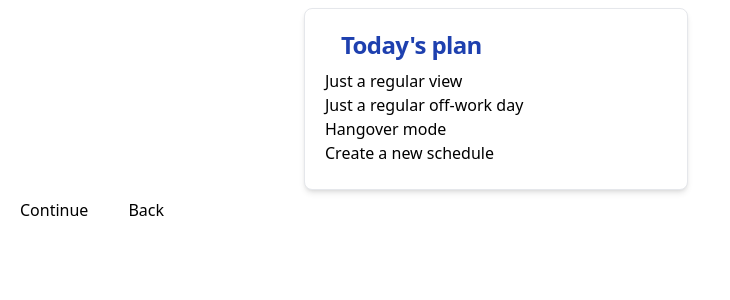
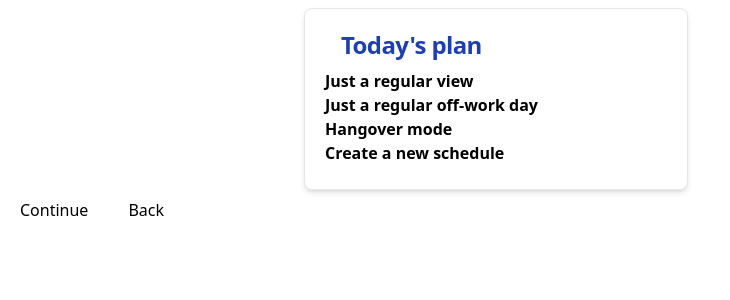
Before and after one commit to Zap-Boom/Junction2022, a React (Create React App) app in the folder frontend/: page / in a window 1280 px wide. Shown: the top 300 px of the page, without its empty margins (0-730 px from the left). Built offline with nearby package versions, Linux system fonts and the light colour scheme; no server answers.

Commit message:
visual fix

```diff
--- a/frontend/src/pages/DayActivitySelection.tsx
+++ b/frontend/src/pages/DayActivitySelection.tsx
@@ -1,68 +1,81 @@
-import React, {useEffect, useState} from "react";
+import React, { useEffect, useState } from "react";
 import "../styles/global.css";
 import Page from "../components/page";
 
-const ActivityComponent: React.FC<{ text: string, selectOption: any, id: string }> = ({ text, selectOption, id }) => {
-
+const ActivityComponent: React.FC<{
+  text: string;
+  selectOption: any;
+  id: string;
+}> = ({ text, selectOption, id }) => {
   const [selected, setSelected] = useState<boolean>(false);
 
-    useEffect(() =>{
+  useEffect(() => {
     selectOption(id, selected);
   }, [selected]);
 
   return (
     <div key={text}>
-            <button onClick={() => {
-                setSelected(!selected)
-            }}>
+      <button
+        onClick={() => {
+          setSelected(!selected);
+        }}
+      >
         <div>
-                    {text}
+          <b>{text}</b>
         </div>
       </button>
-            { selected ?
+      {selected ? (
         <div>
           Select the electricity consumption estimation:
-                    <button>Low</button>
-                    <button>Medium</button>
-                    <button>High</button>
+          <br />
+          <button>Low</button> &nbsp; - &nbsp;
+          <button>Medium</button> &nbsp; - &nbsp;
+          <button>High</button> &nbsp;
         </div>
-            : null }
-            <br />
+      ) : null}
       <br />
     </div>
   );
 };
 
-const DayActivitySelection: React.FC<{todos: any[]}> = (todos) => {
+const DayActivitySelection: React.FC<{ todos: any[] }> = (todos) => {
   // Store users selected activities in an array for testing now
   const [selectedActivities, setSelectedActivities] = useState<string[]>([]);
 
   function selectOption(option: string, selected: boolean) {
     // TODO: Make these call an endpoint instead
-        console.log("selected option " + option + " as " + selected );
-        if(selected){
-            if(!selectedActivities.includes(option)){
-                setSelectedActivities([...selectedActivities, option])
-                fetch('http://localhost:3001')
+    console.log("selected option " + option + " as " + selected);
+    if (selected) {
+      if (!selectedActivities.includes(option)) {
+        setSelectedActivities([...selectedActivities, option]);
+        fetch("http://localhost:3001")
           // .then((response) => response.json())
           .then((data) => console.log(data));
       }
     } else {
-            if(selectedActivities.includes(option)){
-                const selectedActivitiesWithoutOption = selectedActivities.filter(function (selectedOption) {
+      if (selectedActivities.includes(option)) {
+        const selectedActivitiesWithoutOption = selectedActivities.filter(
+          function (selectedOption) {
             return selectedOption !== option;
-                });
+          }
+        );
         setSelectedActivities(selectedActivitiesWithoutOption);
       }
     }
   }
 
-
   return (
     <Page title={"Today I want to"}>
       <div>
         {todos.todos.map((todo) => {
-                    return (<ActivityComponent id={todo.name} text={todo.name} key={todo.name} selectOption={selectOption} />)
+          return (
+            <ActivityComponent
+              id={todo.name}
+              text={todo.name}
+              key={todo.name}
+              selectOption={selectOption}
+            />
+          );
         })}
       </div>
     </Page>
--- a/frontend/src/pages/FrontPage.tsx
+++ b/frontend/src/pages/FrontPage.tsx
@@ -6,10 +6,26 @@ const FrontPage: React.FC = () => {
   return (
     <Page title={"Today's plan"}>
       <ul>
-                <li><a>Just a regular view</a></li>
-                <li><a>Just a regular off-work day</a></li>
-                <li><a>Hangover mode</a></li>
-                <li><a>Create a new schedule</a></li>
+        <li>
+          <b>
+            <a>Just a regular view</a>
+          </b>
+        </li>
+        <li>
+          <b>
+            <a>Just a regular off-work day</a>
+          </b>
+        </li>
+        <li>
+          <b>
+            <a>Hangover mode</a>
+          </b>
+        </li>
+        <li>
+          <b>
+            <a>Create a new schedule</a>
+          </b>
+        </li>
       </ul>
     </Page>
   );
```
Lines whose indentation alone changed are shown as unchanged.
